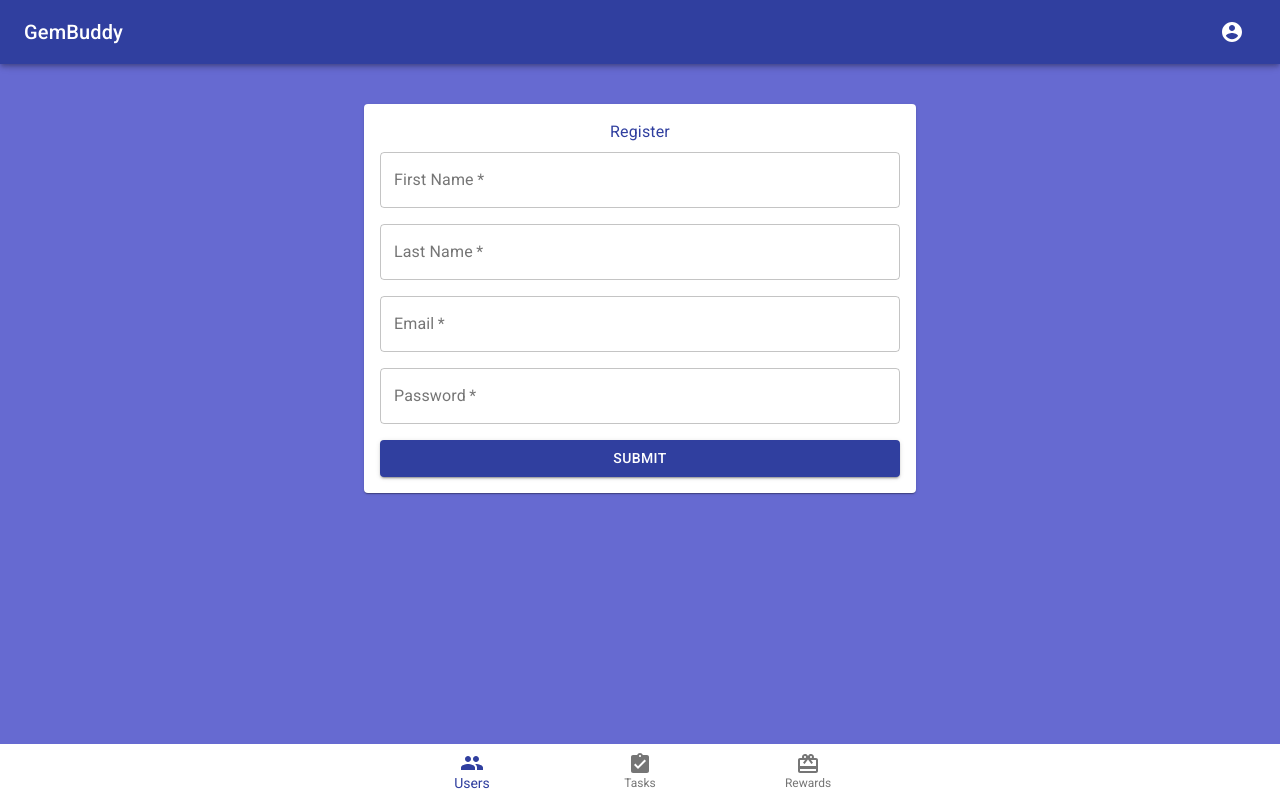
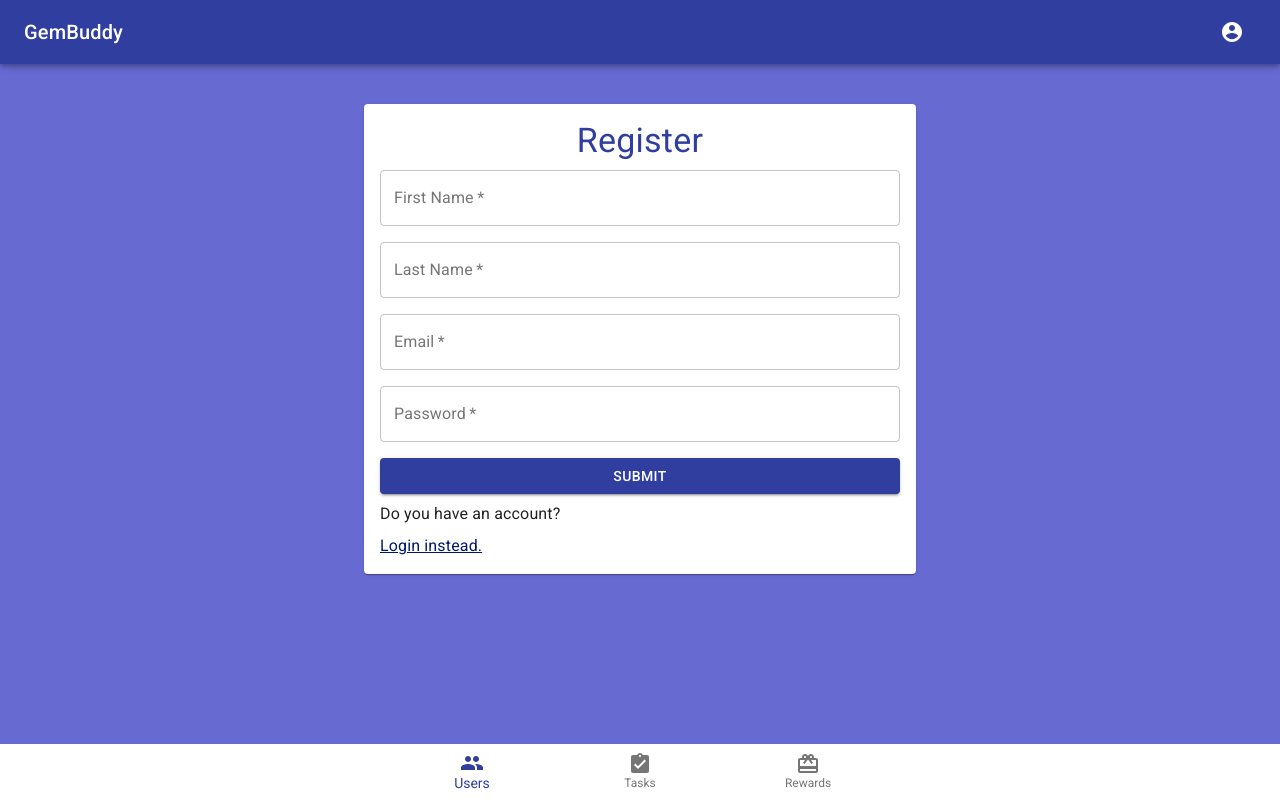
Before and after one commit to deono/gembuddy-client, a React (Create React App) app: page / in a window 1280 px wide. Both pictures are taken after a click on the button 1232 px from the left and 32 px from the top of the page. Built offline with nearby package versions, Linux system fonts and the light colour scheme.

Commit message:
navigation from register to login

```diff
--- a/src/App.js
+++ b/src/App.js
@@ -23,6 +23,8 @@ function App({ view }) {
     switch (view) {
       case "welcome":
         return <WelcomeScreen />;
+      case "login":
+      case "register":
       case "profile-container":
         return <ProfileContainer />;
       case "users":
--- a/src/components/profile/ProfileContainer.jsx
+++ b/src/components/profile/ProfileContainer.jsx
@@ -5,20 +5,20 @@ import Profile from "./Profile";
 import Login from "./Login";
 import Register from "./Register";
 
-const ProfileContainer = ({ view }) => {
+const ProfileContainer = ({ view, setNav }) => {
   function renderView(view) {
     // check if the user is logged in
     // if so, set the view to profile
 
     switch (view) {
       case "login":
-        return <Login />;
+        return <Login setNav={setNav} />;
       case "register":
-        return <Register />;
+        return <Register setNav={setNav} />;
       case "profile":
         return <Profile />;
       default:
-        return <Register />;
+        return <Register setNav={setNav} />;
     }
   }
   return <div>{renderView(view)}</div>;
--- a/src/components/profile/Register.jsx
+++ b/src/components/profile/Register.jsx
@@ -13,14 +13,19 @@ const useStyles = makeStyles(theme => ({
   paper: {
     marginTop: theme.spacing(5),
     padding: theme.spacing(2),
-    backgroundColor: "secondary"
+    backgroundColor: "secondary",
+    marginBottom: "100px"
   },
   button: {
     marginTop: theme.spacing(1)
+  },
+  link: {
+    color: "#001970",
+    textDecoration: "underline"
   }
 }));
 
-const Register = ({ registerUser }) => {
+const Register = ({ registerUser, setNav }) => {
   const [firstName, setFirstname] = useState({
     value: "",
     error: false,
@@ -57,9 +62,10 @@ const Register = ({ registerUser }) => {
   }
   return (
     <Paper className={classes.paper} variant="elevation">
-      <Typography align="center" color="primary" component="h1">
+      <Typography align="center" color="primary" variant="h4" component="h4">
         Register
       </Typography>
+
       <form>
         <TextField
           error={firstName.error}
@@ -123,6 +129,12 @@ const Register = ({ registerUser }) => {
         >
           Submit
         </Button>
+        <Typography className={classes.textField}>
+          Do you have an account?
+        </Typography>
+        <Typography className={classes.link} onClick={() => setNav("login")}>
+          Login instead.
+        </Typography>
       </form>
     </Paper>
   );
```
